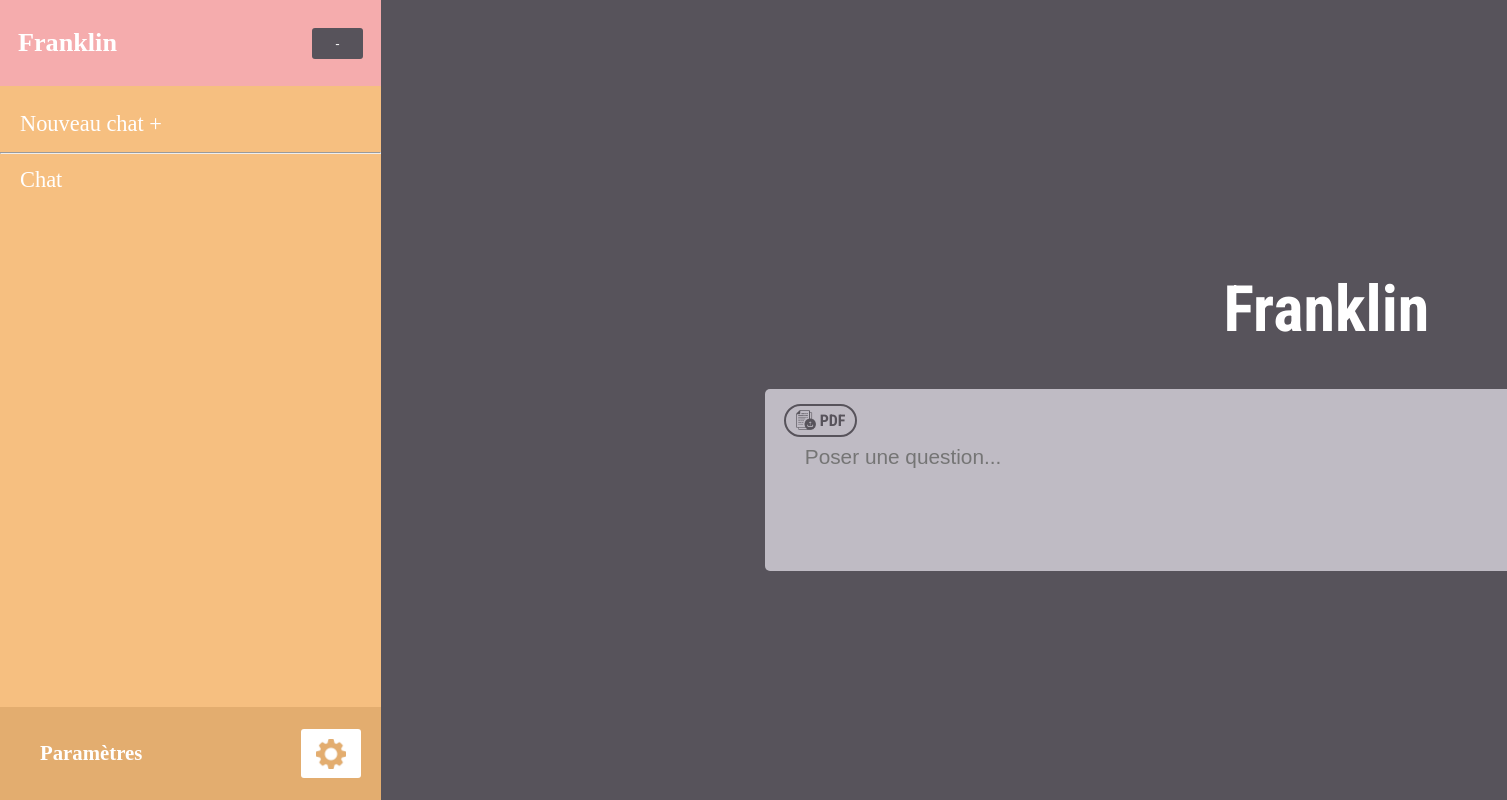
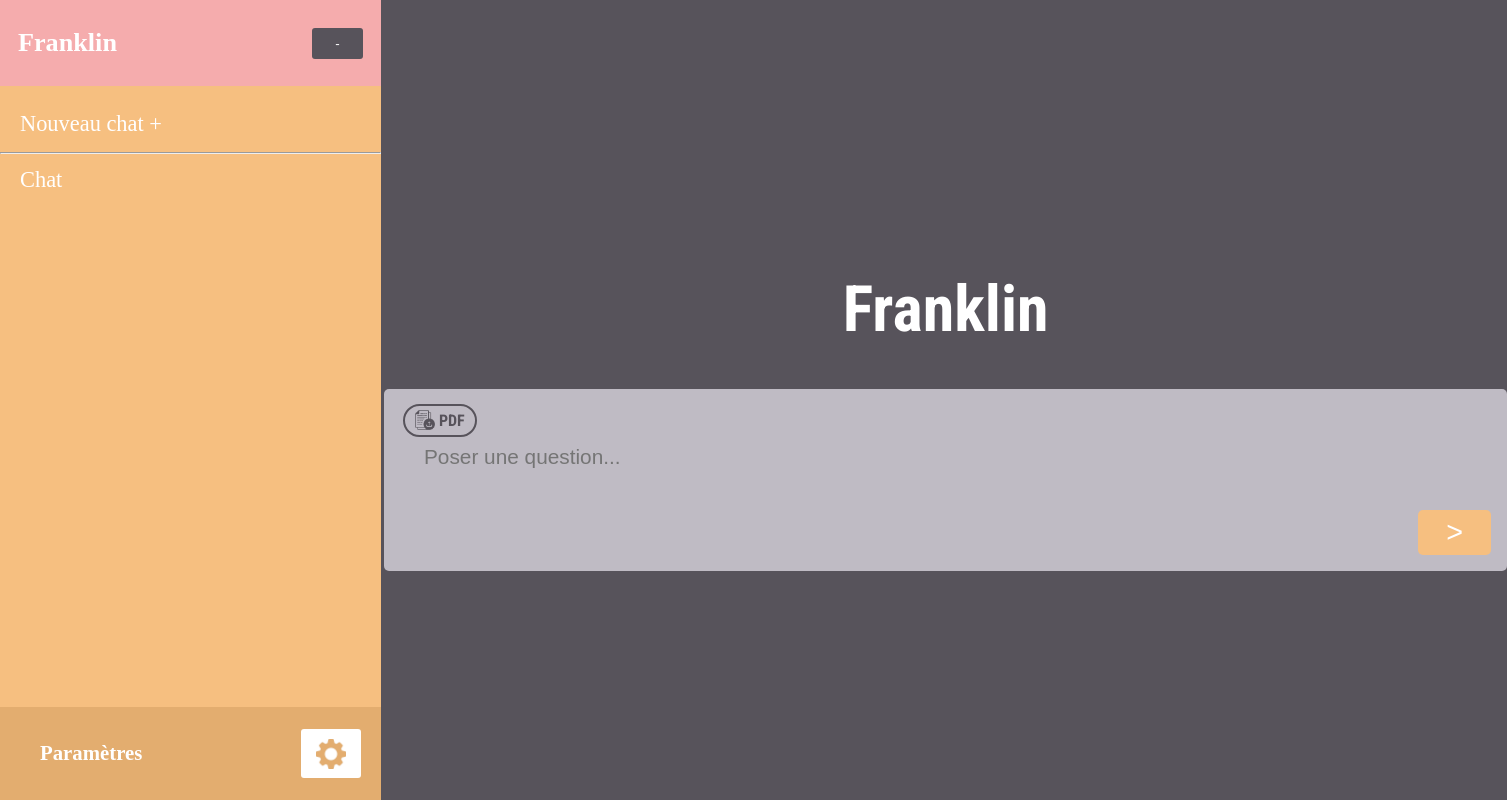
Before and after one commit to PASTY667/Chatbot-ProjetE6-Groupe1, a Next.js app in the folder react/: page / in a window 1280 px wide. Shown: the whole page, 1507 px wide, since content can reach past the window. Built offline with nearby package versions, Linux system fonts and the light colour scheme; a web font is replaced by a local one.

Commit message:
Update sidebar

```diff
--- a/react/components/sidebar/sidebar.module.css
+++ b/react/components/sidebar/sidebar.module.css
@@ -1,11 +1,12 @@
 body {
   margin: 0;
-  position: fixed;
-  z-index: 100;
 }
 
 
 .sidebar {
+  position: fixed;
+  z-index: 100;
+
   background-color: var(--lightOrange-background-color);
   font-family: var(--secondary-font-family);
   font-size: 1.4rem;
```
